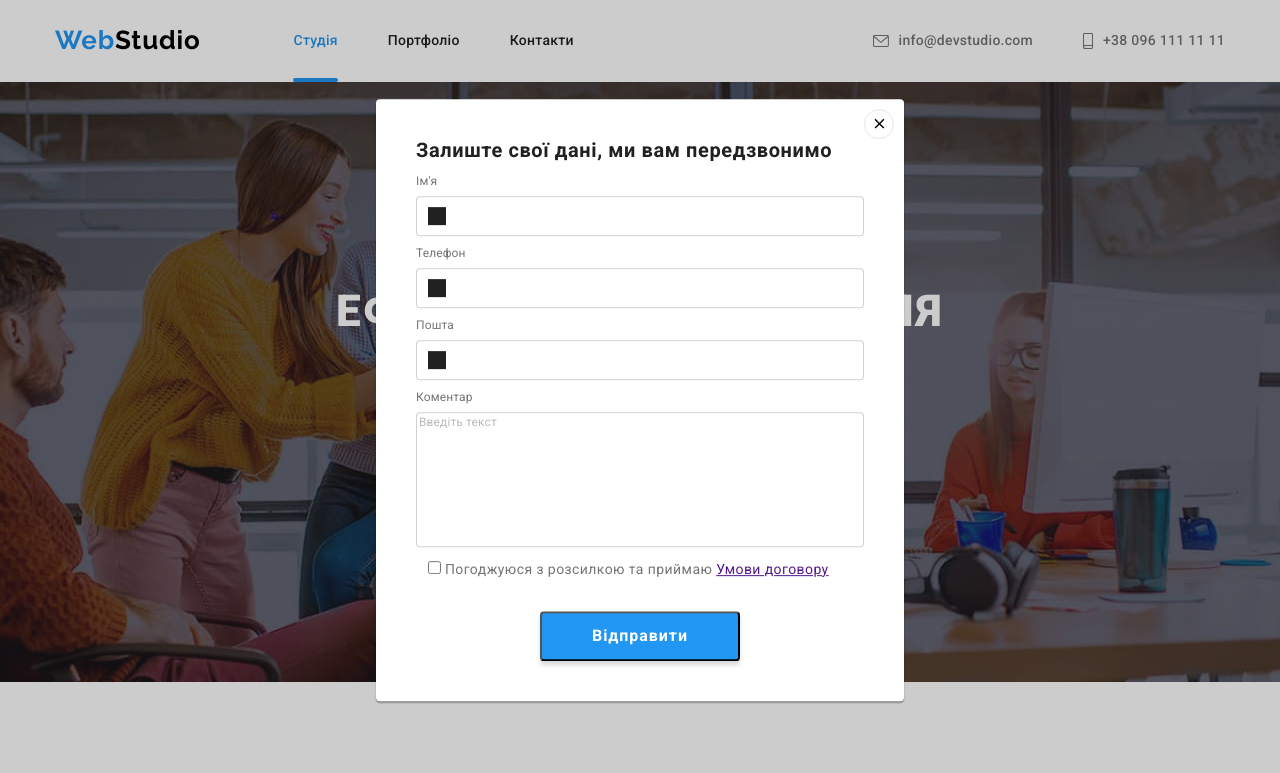
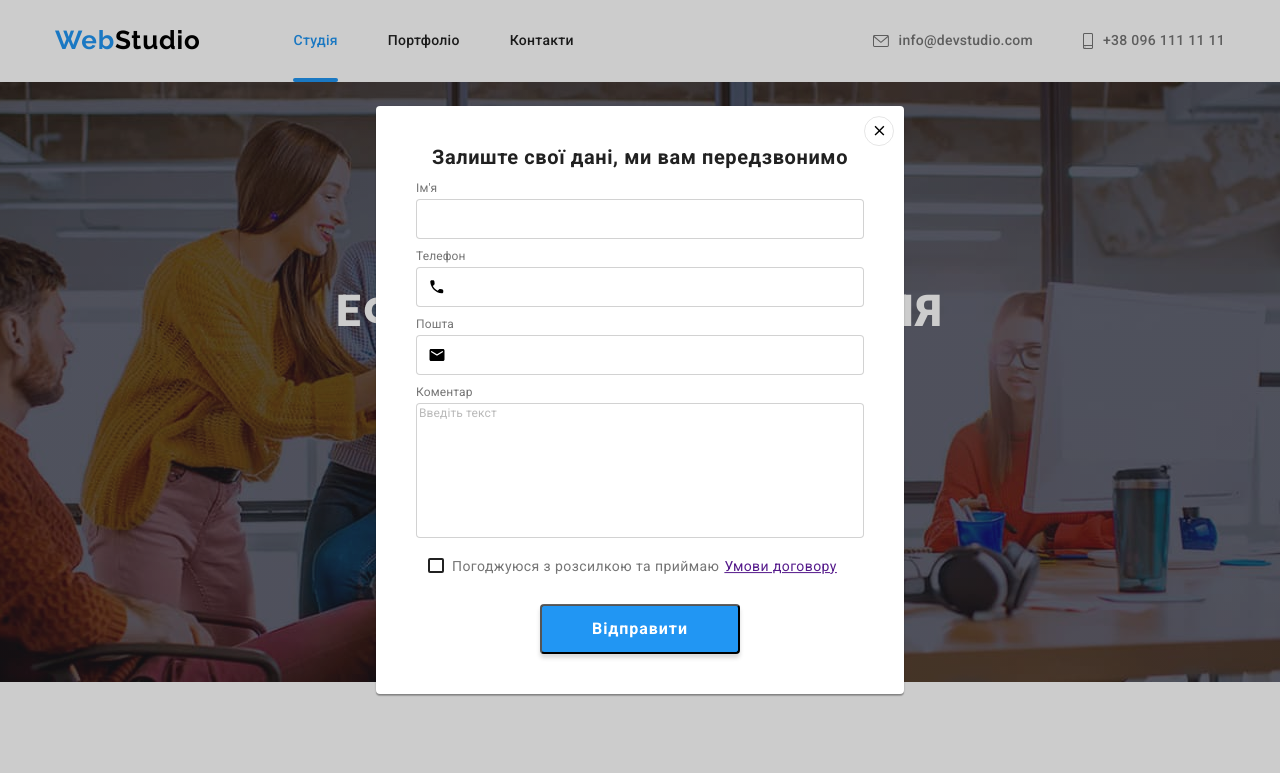
Before and after one commit to Natalucia777/goit-markup-hw-06, a plain HTML site: page index.html in a window 1280 px wide. Both pictures are taken after a click on the button "Замовити послугу". Shown: the top 773 px of the page. Drawn offline with nearby package versions, Linux system fonts and the light colour scheme.

Commit message:
check-box-background

```diff
--- a/css/styles.css
+++ b/css/styles.css
@@ -683,6 +683,10 @@ align-items: center;
 }
 /* form */
 .form-title {
+  display: flex;
+  justify-content:center;
+  position: relative;
+  align-items: center;
   font-family: 'Roboto';
   font-style: normal;
   font-weight: 700;
@@ -700,7 +704,7 @@ align-items: center;
 .form-label {
   display: flex;
   flex-direction: column;
-  margin-bottom: 8px;
+  margin-bottom: 4px;
   font-family: 'Roboto';
   font-style: normal;
   font-weight: 400;
@@ -715,11 +719,19 @@ align-items: center;
   padding-left: 42px;
   border: 1px solid rgba(33, 33, 33, 0.2);
   border-radius: 4px;
-  transition: background-color 250ms cubic-bezier(0.4, 0, 0.2, 1);
+  transition: border-color 250ms cubic-bezier(0.4, 0, 0.2, 1);
 }
+.coment {
+  transition: border-color 250ms cubic-bezier(0.4, 0, 0.2, 1);
+ }
+.form-field > .coment:focus {
+  border-color: #2196f3;
+}
+
 textarea {
   resize: none;
 }
+
 .form-icon {
   display: flex;
   position: relative;
@@ -730,6 +742,16 @@ textarea {
   margin-bottom: 10px;
   position: relative;
 }
+
+
+
+.form-field:last-child {
+  margin-top: 10px;
+}
+
+
+
+
 .icon {
   position: absolute;
   top: 50%;
@@ -738,12 +760,15 @@ textarea {
   width: 18px;
   height: 18px;
   transform: translateY(-50%);
-  background-color:var(--title-text-color);
-  transition: background-color 250ms cubic-bezier(0.4, 0, 0.2, 1);
+  color:var(--title-text-color);
+  transition: fill 250ms cubic-bezier(0.4, 0, 0.2, 1);
+}
+.colisy-acsept {
+  margin: 20px 0 30px 0;
 }
 .label-policy input {
   margin: 0;
-  padding: 11px 12px;
+  padding:0 0 0 12px;
   border: 1px solid rgba(33, 33, 33, 0.2);
   border-radius: 4px;
 }
@@ -763,7 +788,7 @@ textarea {
 } */
 .label-policy input[type='checkbox'] {
   margin: 0;
-  padding: 11px 12px;
+  padding-left: 12px;
   border: 1px solid rgba(33, 33, 33, 0.2);
   border-radius: 4px;
 }
@@ -773,7 +798,7 @@ textarea {
   border-color: #2196f3;
 }
 .form-input:focus ~ .icon {
-  background-color: #2196f3;
+  fill: #2196f3;
 }
 /* .form-field:focus-within > .icon {
   background-color: #2196f3;
@@ -801,20 +826,47 @@ background-color: var(--title-text-color);
 }
 
 .label-policy {
-display: inline;
+display: flex;
 width: 100%;
-margin-left: 12px;
-margin-bottom: 20px;
+margin-left: 0 0 0 12px;
+padding: 0;
 font-family: 'Roboto';
 font-style: normal;
 font-weight: 400;
 font-size: 14px;
-line-height: 24px;
 letter-spacing: 0.03em;
 color: var(--primmary-text-color);
 }
 .form-field>label input {
   background-color: var(--title-text-color);
+}
+
+.input-chechbox:checked + label::before {
+  border: none;
+  background-repeat: no-repeat;
+  background-image: url('../images/icon-check.svg');
+  background-position: center;
+  background-color: var(--accent-text-color);
+}
+
+
+
+
+
+
+.label-policy::before {
+  content: ' ';
+  display: block;
+  width: 16px;
+  height: 15px;
+  border: 2px solid var(--title-text-color);
+  border-radius: 2px;
+  margin: 0 8px 0 12px;
+}
+
+.policy-action {
+  padding: 0;
+  margin: 0 0 0 5px;
 }
 .button-form-action {
   display: flex;
@@ -864,6 +916,7 @@ color: var(--primmary-text-color);
   clip-path: inset(100%);
   clip: rect(0 0 0 0);
   overflow: hidden;
+  opacity: 0;
 }
 .portfolio-nav-list {
   display: flex;
--- a/index.html
+++ b/index.html
@@ -419,7 +419,9 @@
               <label for="username" class="form-label">Ім'я</label>
               <div class="form-icon">
                 <input type="text" name="username"  id="username" class="form-input"/>
-                <span class="icon"></span>
+                <svg width="18" height="18" class="icon">
+                  <use href="./images/icons.svg#icon-person"></use>
+                </svg>
               </div>
             </div>
 
@@ -427,7 +429,9 @@
             <label for="tel" class="form-label">Телефон</label>
               <div class="form-icon">
                 <input type="tel" name="tel" id="tel" class="form-input"/>
-                <span class="icon"></span>
+                <svg width="18" height="18" class="icon">
+                  <use href="./images/icons.svg#icon-phone-black"></use>
+                </svg>
               </div>
             </div>
 
@@ -435,23 +439,31 @@
             <label for="email" class="form-label">Пошта</label>
               <div class="form-icon">
                 <input type="email" name="email" id="email"  autocomplete="off" class="form-input"/>
-                <span class="icon"></span>
+                <svg width="18" height="18" class="icon">
+                  <use href="./images/icons.svg#icon-email-black"></use>
+                </svg>
               </div>
             </div>
 
             <div class="form-field">
             <label for="coment" class="form-label">Коментар</label>
-            <textarea name="coment" rows="7" id="coment" placeholder="Введіть текст"></textarea>
+            <textarea name="coment" rows="7" id="coment" placeholder="Введіть текст" class="coment"></textarea>
             </div>
 
-            <div class="form-field">
 
+
+
+            <div class="form-field colisy-acsept">
+              <input type="checkbox" name="policy" id="policy" class="input-chechbox visually-hidden" />
               <label for="policy" class="label-policy">
-                <input type="checkbox" name="policy" id="policy" />
-                Погоджуюся з розсилкою та приймаю
-              <a href="">Умови договору</a>
+               Погоджуюся з розсилкою та приймаю
+              <a href="" class="policy-action">Умови договору</a>
               </label>
             </div>
+
+
+
+
             <div class="button-form-action">
               <button type="submit" class="button-form">Відправити</button>
             </div>
```
Also changed, not shown: images/icon-check.svg (added), images/icons.svg.
